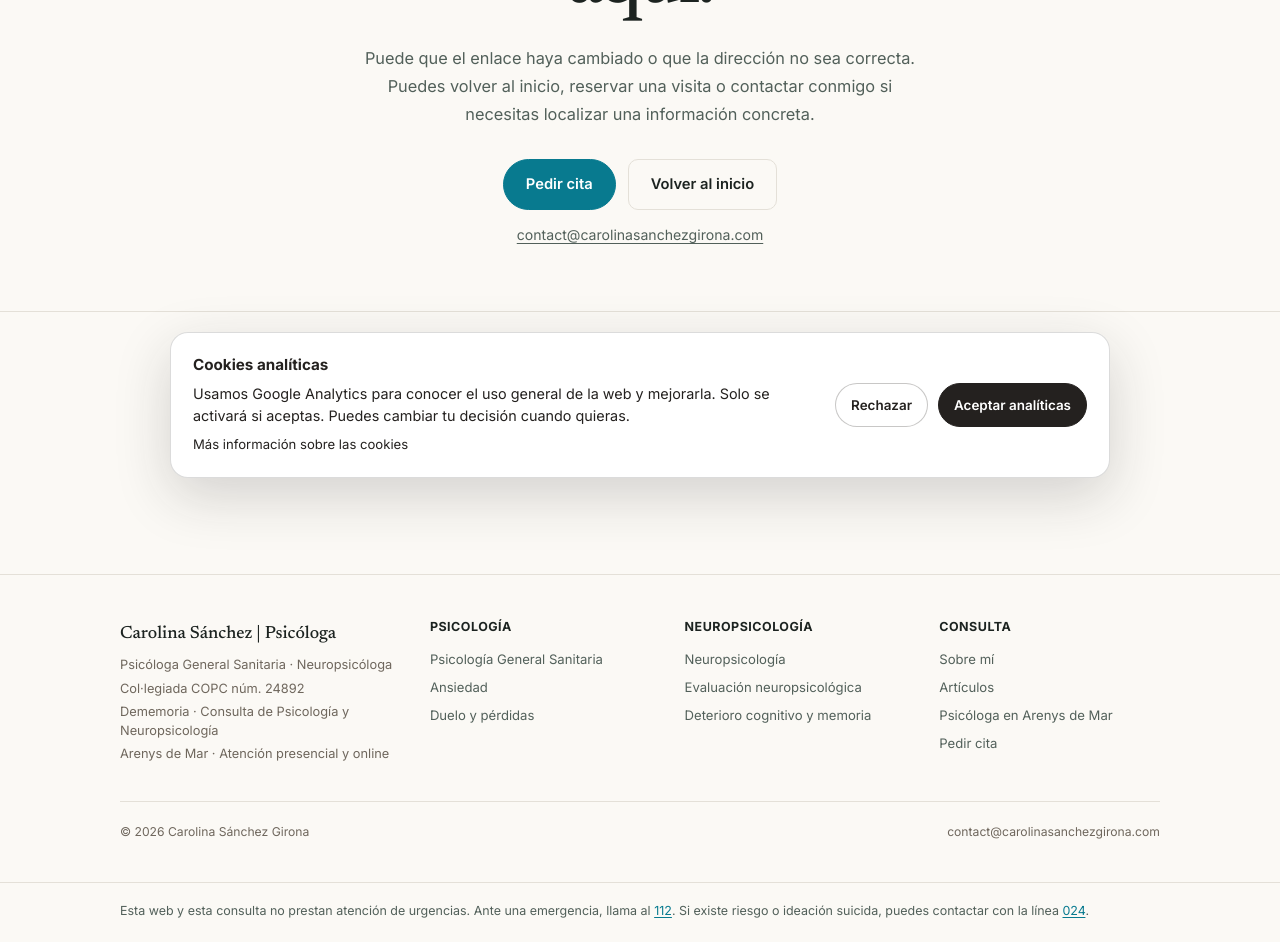
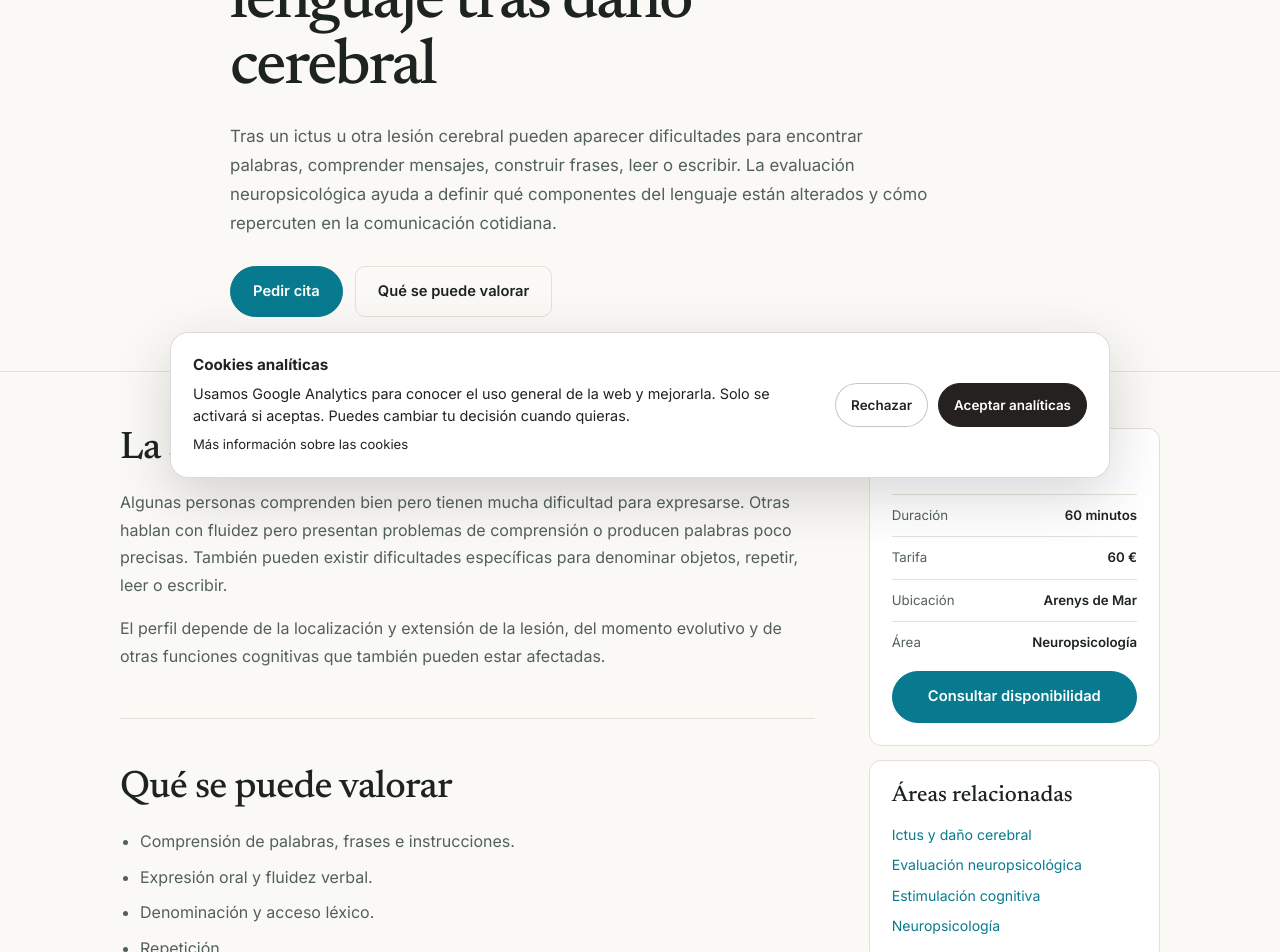
Before and after one commit to carolinasanchezgirona/Portfolio-Carolina, a Next.js app: page /afasia-y-problemas-de-lenguaje in a window 1280 px wide. Before the commit this address had no page. Shown: the part 300-1252 px from the top of the page. Built offline with nearby package versions, Linux system fonts and the light colour scheme.

Commit message:
SEO: add aphasia and language page

```diff
--- /dev/null
+++ b/app/afasia-y-problemas-de-lenguaje/page.tsx
@@ -0,0 +1,58 @@
+import type { Metadata } from "next";
+import "../seo-pages.css";
+
+export const metadata: Metadata = {
+  title: "Afasia y problemas de lenguaje | Neuropsicóloga en Arenys de Mar",
+  description: "Evaluación neuropsicológica de afasia y problemas de lenguaje tras ictus o daño cerebral adquirido: comprensión, expresión, denominación y comunicación funcional.",
+  alternates: { canonical: "/afasia-y-problemas-de-lenguaje/" },
+  openGraph: {
+    title: "Afasia y problemas de lenguaje | Carolina Sánchez Girona",
+    description: "Neuropsicología para valorar dificultades de comprensión, expresión y acceso a palabras tras daño cerebral.",
+    url: "https://carolinasanchezgirona.com/afasia-y-problemas-de-lenguaje/",
+  },
+};
+
+const serviceSchema = {
+  "@context": "https://schema.org",
+  "@type": "Service",
+  name: "Evaluación neuropsicológica de afasia y problemas de lenguaje",
+  provider: { "@type": "Person", name: "Carolina Sánchez Girona", jobTitle: "Neuropsicóloga y Psicóloga General Sanitaria", url: "https://carolinasanchezgirona.com" },
+  areaServed: ["Arenys de Mar", "Maresme", "Barcelona", "España"],
+  serviceType: "Evaluación neuropsicológica de afasia y alteraciones del lenguaje",
+  url: "https://carolinasanchezgirona.com/afasia-y-problemas-de-lenguaje/",
+};
+
+export default function AphasiaLanguagePage() {
+  return (
+    <main className="editorial-site">
+      <header className="site-header">
+        <a className="brand" href="/" aria-label="Carolina Sánchez, inicio"><span className="brand-name">Carolina Sánchez</span><span className="brand-sub">Psicóloga · Neuropsicóloga</span></a>
+        <nav className="nav" aria-label="Navegación principal"><a href="/neuropsicologia/">Neuropsicología</a><a href="/ictus-y-dano-cerebral-adquirido/">Ictus y daño cerebral</a><a className="nav-cta" href="/cita/">Pedir cita</a></nav>
+      </header>
+      <section className="seo-hero"><div className="editorial-wrap seo-hero-inner">
+        <p className="seo-breadcrumbs"><a href="/">Inicio</a><span>·</span><a href="/neuropsicologia/">Neuropsicología</a><span>·</span><span>Afasia y lenguaje</span></p>
+        <p className="editorial-eyebrow">Neuropsicología · Lenguaje</p>
+        <h1>Afasia y problemas de lenguaje tras daño cerebral</h1>
+        <p className="seo-lead">Tras un ictus u otra lesión cerebral pueden aparecer dificultades para encontrar palabras, comprender mensajes, construir frases, leer o escribir. La evaluación neuropsicológica ayuda a definir qué componentes del lenguaje están alterados y cómo repercuten en la comunicación cotidiana.</p>
+        <div className="seo-actions"><a className="editorial-btn editorial-btn-primary" href="/cita/">Pedir cita</a><a className="editorial-btn editorial-btn-secondary" href="#que-valorar">Qué se puede valorar</a></div>
+      </div></section>
+      <div className="editorial-wrap seo-layout">
+        <article className="seo-copy">
+          <section><h2>La afasia no afecta igual a todas las personas</h2><p>Algunas personas comprenden bien pero tienen mucha dificultad para expresarse. Otras hablan con fluidez pero presentan problemas de comprensión o producen palabras poco precisas. También pueden existir dificultades específicas para denominar objetos, repetir, leer o escribir.</p><p>El perfil depende de la localización y extensión de la lesión, del momento evolutivo y de otras funciones cognitivas que también pueden estar afectadas.</p></section>
+          <section id="que-valorar"><h2>Qué se puede valorar</h2><ul><li>Comprensión de palabras, frases e instrucciones.</li><li>Expresión oral y fluidez verbal.</li><li>Denominación y acceso léxico.</li><li>Repetición.</li><li>Lectura y comprensión lectora.</li><li>Escritura.</li><li>Capacidad para mantener una conversación funcional.</li><li>Influencia de atención, memoria o funciones ejecutivas sobre la comunicación.</li></ul></section>
+          <section><h2>Afasia, disartria y dificultades cognitivas no son lo mismo</h2><p>La afasia afecta al procesamiento del lenguaje. La disartria se relaciona principalmente con la ejecución motora del habla. Además, problemas de atención, memoria o planificación pueden hacer que una conversación resulte difícil sin que exista una alteración lingüística primaria.</p><p>Distinguir estos perfiles ayuda a orientar mejor la rehabilitación y las estrategias de comunicación.</p></section>
+          <section><h2>Qué aporta la evaluación neuropsicológica</h2><p>La <a href="/evaluacion-neuropsicologica/">evaluación neuropsicológica</a> permite analizar el lenguaje dentro del conjunto del funcionamiento cognitivo. Esto es especialmente útil cuando existen secuelas tras <a href="/ictus-y-dano-cerebral-adquirido/">ictus o daño cerebral adquirido</a>.</p><p>El objetivo es identificar capacidades preservadas, dificultades concretas y apoyos que puedan mejorar la comunicación en situaciones reales.</p></section>
+          <section><h2>Orientación para la vida cotidiana</h2><p>Según el perfil, pueden ser útiles mensajes breves, una idea cada vez, apoyos visuales, más tiempo para responder, preguntas cerradas cuando la situación lo requiera y evitar completar sistemáticamente todas las frases de la persona.</p><p>La coordinación con logopedia puede ser importante cuando se necesita una intervención específica sobre lenguaje y comunicación.</p></section>
+          <section><h2>La comunicación funcional importa tanto como la puntuación</h2><p>Una prueba puede mostrar dificultades concretas, pero también es necesario saber cómo se comunica la persona en casa, en conversaciones reales y al resolver necesidades cotidianas.</p><div className="seo-callout"><strong>Hablar más no siempre significa comunicarse mejor.</strong><span>La evaluación busca entender qué necesita la persona para comprender, expresarse y participar con mayor autonomía.</span></div></section>
+        </article>
+        <aside className="seo-sidebar" aria-label="Información práctica">
+          <div className="seo-card"><h2>Primera visita</h2><ul className="seo-facts"><li><span>Duración</span><strong>60 minutos</strong></li><li><span>Tarifa</span><strong>60 €</strong></li><li><span>Ubicación</span><strong>Arenys de Mar</strong></li><li><span>Área</span><strong>Neuropsicología</strong></li></ul><a className="editorial-btn editorial-btn-primary" href="/cita/">Consultar disponibilidad</a></div>
+          <div className="seo-card"><h3>Áreas relacionadas</h3><div className="seo-related"><a href="/ictus-y-dano-cerebral-adquirido/">Ictus y daño cerebral</a><a href="/evaluacion-neuropsicologica/">Evaluación neuropsicológica</a><a href="/estimulacion-cognitiva/">Estimulación cognitiva</a><a href="/neuropsicologia/">Neuropsicología</a></div></div>
+        </aside>
+      </div>
+      <section className="editorial-section seo-authority"><div className="editorial-wrap seo-authority-grid"><div><p className="editorial-section-eyebrow">Profesional responsable</p><h2>Carolina Sánchez Girona</h2><p className="editorial-role">Psicóloga General Sanitaria · Neuropsicóloga</p></div><div className="seo-authority-copy"><p>Trabajo en evaluación neuropsicológica de personas adultas con cambios cognitivos tras daño cerebral, integrando lenguaje, atención, memoria, funciones ejecutivas y repercusión funcional.</p><div className="seo-authority-links"><a href="/sobre-mi/">Conocer mi trayectoria profesional →</a><a href="/neuropsicologia/">Ver Neuropsicología →</a></div></div></div></section>
+      <footer className="editorial-footer"><div className="editorial-wrap editorial-footer-inner"><div><p className="editorial-footer-brand">Carolina Sánchez | Psicóloga</p><p>Dememoria · Consulta de Psicología y Neuropsicología</p></div><div><p>Arenys de Mar · Atención online</p><p>© 2026 Carolina Sánchez Girona</p></div></div></footer>
+      <script type="application/ld+json" dangerouslySetInnerHTML={{ __html: JSON.stringify(serviceSchema) }} />
+    </main>
+  );
+}
```
